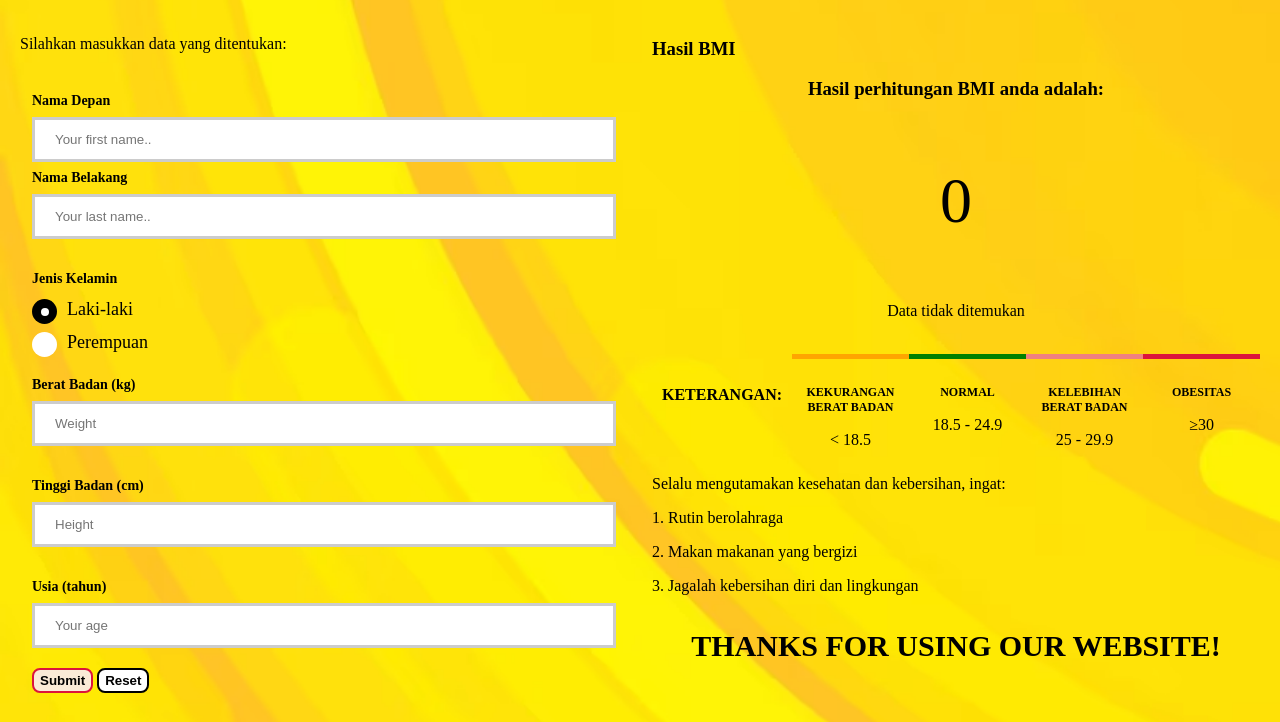
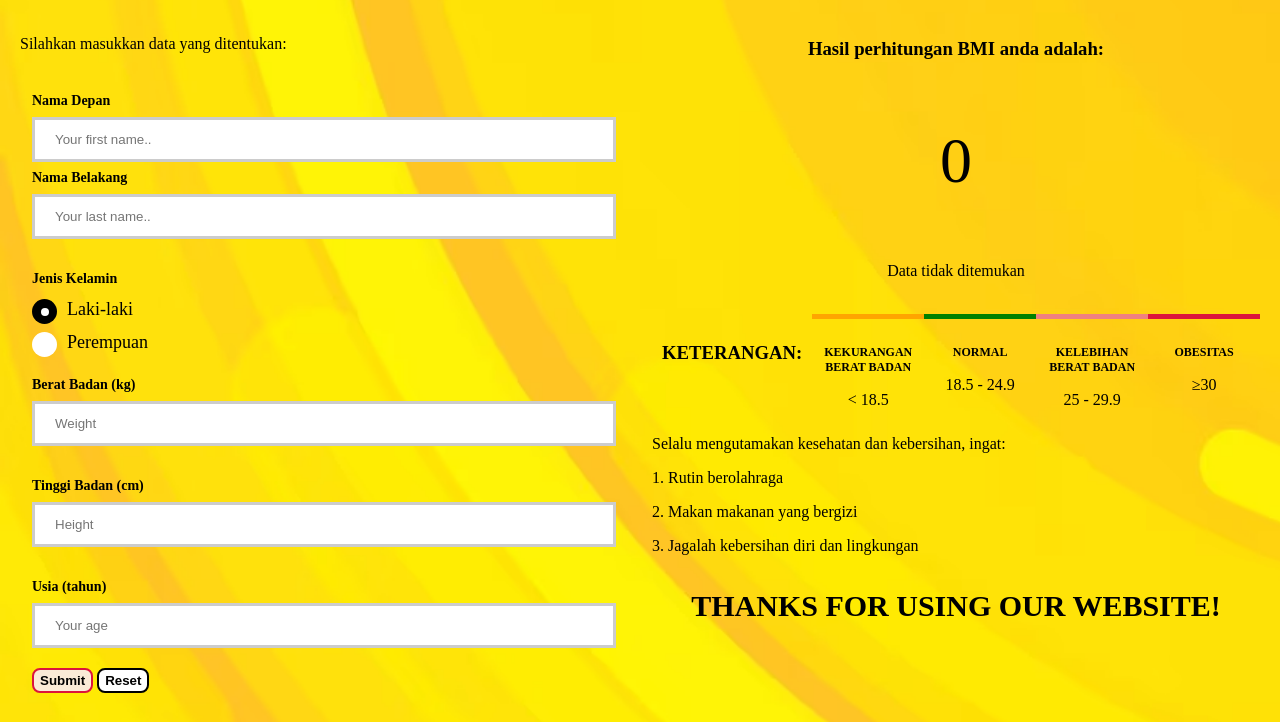
Before and after one commit to revou-fundamental-course/8-jul-24-Adhe-Yusphie-Panca, a plain HTML site: page index.html in a window 1280 px wide. Shown: the part 135-857 px from the top of the page. Drawn offline with Linux system fonts and the light colour scheme.

Commit message:
Config Mini Project

```diff
--- a/index.html
+++ b/index.html
@@ -81,12 +81,6 @@
 
         <!-- Konten Sisi Kanan -->
         <section class="main-content">
-            <!-- Ini result article -->
-            <article>
-                <header>
-                    <h1>Hasil BMI</h1>
-                </header>
-
 
         <!-- Ini Result Section -->
         <section class="output">
```
